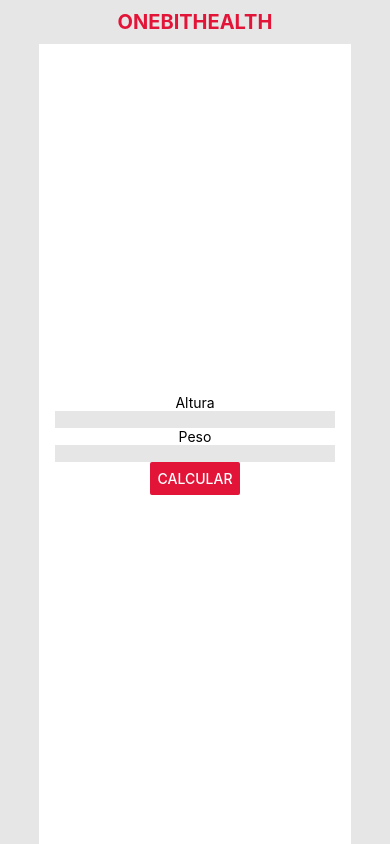
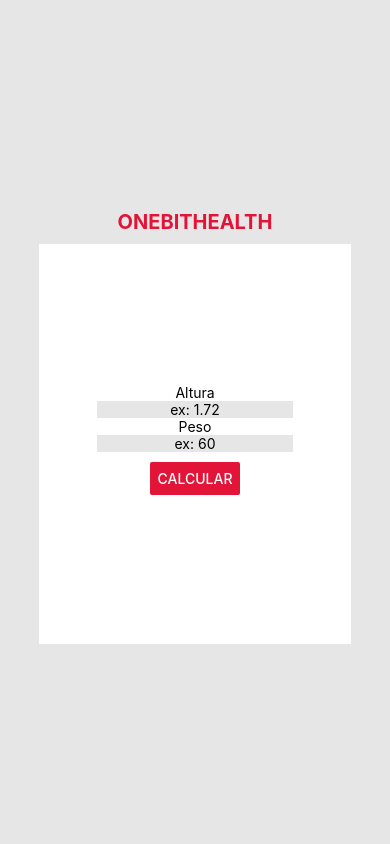
Before and after one commit to vinicius-grandi/react-native, a React Native app: screen / in a window 390 px wide. Built offline with nearby package versions, Linux system fonts and the light colour scheme.

Commit message:
creating an app that measure your body mass index

```diff
--- a/App.tsx
+++ b/App.tsx
@@ -1,83 +1,22 @@
-import { StatusBar } from 'expo-status-bar';
-import { useState } from "react";
-import { Button, StyleSheet, Text, TextInput, View } from 'react-native';
+// import { StatusBar } from 'expo-status-bar';
+import {
+  StyleSheet,
+  Text,
+  View,
+} from 'react-native';
+import Main from './src/components/Main';
+import { styles as imStyles } from './src/components/Form';
 
-interface Person {
-  height: number;
-  weight: number;
-  calculateBmi: () => number
-}
-
-function NumberPad({ handler }: { handler: (v: number) => void }) {
-  return (
-    <TextInput
-      keyboardType="number-pad"
-      style={styles.textbox}
-      onChangeText={(t) => handler(Number(t))}
-    />
-  );
-}
-
-export default function App() {
-  const [res, setRes] = useState(0);
-  const [person, setPerson] = useState<Person>({
-    height: 0,
-    weight: 0,
-    calculateBmi() {
-      const { weight, height } = this as Person;
-      if (weight !== 0 && height !== 0) {
-        return Math.round(weight / height);
-      }
-      return 0;
-    }
-  });
-
-  const handleHeight = (val: number) => {
-    setPerson({ ...person, height: val })
-  }
-
-  const handleWeight = (val: number) => {
-    setPerson({ ...person, weight: val })
-  }
-
-  return (
-    <View style={styles.main}>
-      <Text style={styles.title}>onebithealth</Text>
-      <View style={styles.container}>
-        <Text>Altura</Text>
-        <NumberPad handler={handleHeight} />
-        <Text>Peso</Text>
-        <NumberPad handler={handleWeight} />
-        <Button title="Calcular" color="#e21538" onPress={() => {
-          setRes(person.calculateBmi());
-        }} />
-        { res !== 0 && <Text style={styles.title}>{res}</Text> }
-      </View>
-    </View>
-  );
-}
-
-const styles = StyleSheet.create({
+export const styles = StyleSheet.create({
   container: {
-    flex: 1,
+    flex: 0.5,
     fontSize: '50px',
     backgroundColor: '#fff',
     alignItems: 'center',
     justifyContent: 'center',
-    width: "80%",
+    width: '80%',
     alignSelf: 'center',
-  },
-  textbox: {
-    backgroundColor: '#e6e6e6',
-    color: '#000',
-    width: "90%",
-  },
-  title: {
-    color: '#e21538',
-    textTransform: 'uppercase',
-    fontWeight: '700',
-    fontSize: 20,
-    margin: 10
+    height: '100%',
   },
   main: {
     backgroundColor: '#e6e6e6',
@@ -86,3 +25,14 @@
     justifyContent: 'center',
   },
 });
+
+export default function App() {
+  return (
+    <View style={styles.main}>
+      <Text style={imStyles.title}>onebithealth</Text>
+      <View style={styles.container}>
+        <Main />
+      </View>
+    </View>
+  );
+}
--- /dev/null
+++ b/src/components/Form/index.tsx
@@ -0,0 +1,66 @@
+import { useState } from 'react';
+import {
+  View,
+  Text,
+  Button,
+  StyleSheet,
+} from 'react-native';
+import NumberPad from '../NumberPad';
+
+export const styles = StyleSheet.create({
+  title: {
+    color: '#e21538',
+    textTransform: 'uppercase',
+    fontWeight: '700',
+    fontSize: 20,
+    margin: 10,
+  },
+});
+
+interface Person {
+  height: number;
+  weight: number;
+  calculateBmi: () => number;
+}
+
+function Form() {
+  const [res, setRes] = useState(0);
+  const [person, setPerson] = useState<Person>({
+    height: 0,
+    weight: 0,
+    calculateBmi() {
+      const { weight, height } = this as Person;
+      if (weight !== 0 && height !== 0) {
+        return Math.round(weight / height);
+      }
+      return 0;
+    },
+  });
+  const handleHeight = (val: number) => {
+    setPerson({ ...person, height: val });
+  };
+
+  const handleWeight = (val: number) => {
+    setPerson({ ...person, weight: val });
+  };
+  return (
+    <View style={{ alignItems: 'center' }}>
+      <Text>Altura</Text>
+      <NumberPad handler={handleHeight} placeholder="ex: 1.72" />
+      <Text>Peso</Text>
+      <NumberPad handler={handleWeight} placeholder="ex: 60" />
+      <View style={{ margin: 10 }}>
+        <Button
+          title="Calcular"
+          color="#e21538"
+          onPress={() => {
+            setRes(person.calculateBmi());
+          }}
+        />
+      </View>
+      {res !== 0 && <Text style={styles.title}>{res}</Text>}
+    </View>
+  );
+}
+
+export default Form;
--- /dev/null
+++ b/src/components/Main/index.tsx
@@ -0,0 +1,12 @@
+import { View } from 'react-native';
+import Form from '../Form';
+
+function Main() {
+  return (
+    <View style={{ borderRadius: 10 }}>
+      <Form />
+    </View>
+  );
+}
+
+export default Main;
--- /dev/null
+++ b/src/components/NumberPad/index.tsx
@@ -0,0 +1,29 @@
+import { TextInput, StyleSheet } from 'react-native';
+
+const styles = StyleSheet.create({
+  textbox: {
+    backgroundColor: '#e6e6e6',
+    color: '#000',
+    width: '90%',
+    textAlign: 'center',
+  },
+});
+
+function NumberPad({
+  handler,
+  placeholder,
+}: {
+  handler: (v: number) => void;
+  placeholder: string;
+}) {
+  return (
+    <TextInput
+      keyboardType="number-pad"
+      style={styles.textbox}
+      onChangeText={(t) => handler(Number(t))}
+      placeholder={placeholder}
+    />
+  );
+}
+
+export default NumberPad;
```
Also changed, not shown: package.json (+10 -0 lines), .eslintrc.js (added), 2 other files (tests, documents, lock files or other folders).
